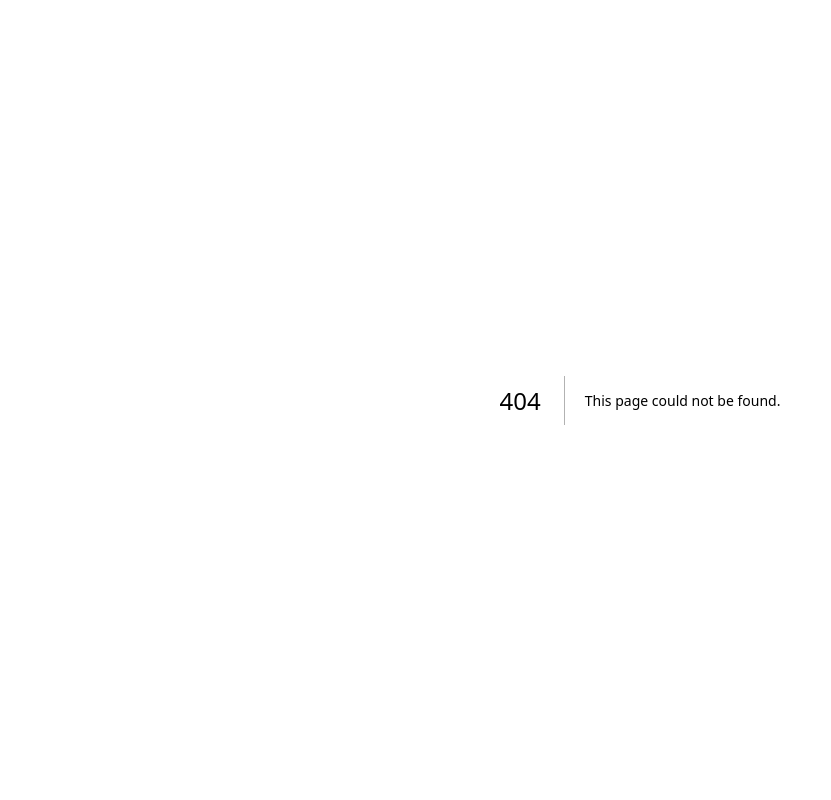
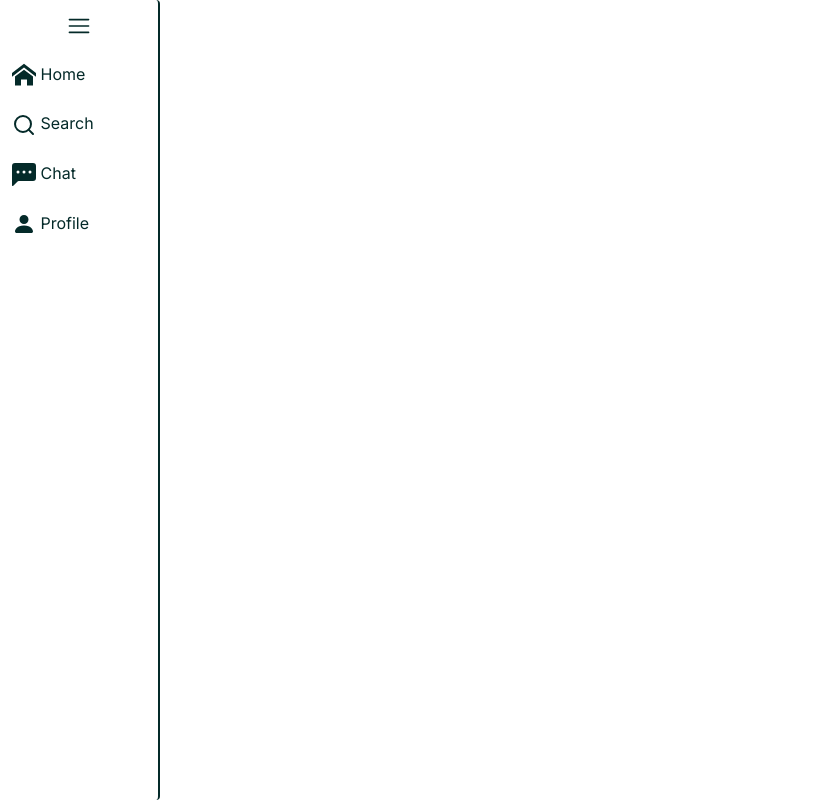
Before and after one commit to bogdanws/skillbridge, a Next.js app: page /dashboard in a window 1280 px wide. Before the commit this address had no page. Shown: the whole page, without its empty margins (0-831 px from the left). Built offline with nearby package versions, Linux system fonts and the light colour scheme.

Commit message:
Begin work on dashboard drawer

```diff
--- /dev/null
+++ b/app/dashboard/layout.tsx
@@ -0,0 +1,8 @@
+import Drawer from "@/components/drawer/Drawer";
+
+export default function DashboardLayout({children}: {children: React.ReactNode}) {
+    return <>
+        <Drawer/>
+        {children}
+    </>
+}
--- /dev/null
+++ b/app/dashboard/page.tsx
@@ -0,0 +1,5 @@
+export default function Dashboard() {
+    return <>
+
+    </>
+}
--- a/components/drawer/Button.tsx
+++ b/components/drawer/Button.tsx
@@ -1,3 +1,3 @@
-export default function Button({children, label}: {children: string | React.ReactElement, label?: string}) {
-    return <button className={'hover:bg-gray p-3'} aria-label={label}>{children}</button>;
+export default function Button({children, label}: {children:React.ReactNode, label?: string}) {
+    return <button className={'hover:bg-gray text-primary-950 p-3'} aria-label={label}>{children}</button>;
 }
--- a/components/drawer/Drawer.tsx
+++ b/components/drawer/Drawer.tsx
@@ -1,16 +1,21 @@
+'use client';
 import Button from "@/components/drawer/Button";
 import {RxHamburgerMenu} from "react-icons/rx";
+import {ImHome} from "react-icons/im";
 import {FiSearch} from "react-icons/fi";
-import {BsPersonCircle} from "react-icons/bs";
+import {BsChatLeftDotsFill, BsFillPersonFill} from "react-icons/bs";
 
 export default function Drawer() {
     return <>
-        <div className={'h-12'}/>
-        <div className={'h-12 w-full z-10 fixed top-0 flex flex-row justify-between items-center border-b border-grey bg-white'}>
+        <div className={'w-40'}/>
+        <div
+            className={'w-40 h-full z-10 fixed left-0 flex flex-col justify-start items-stretch border-r-2 border-primary-950 bg-white rounded'}>
             <Button label="Menu"><RxHamburgerMenu className={'w-[1.5em] h-[1.5em]'}/></Button>
-            <div>
-                <Button label="Search"><FiSearch className={'w-[1.5em] h-[1.5em]'}/></Button>
-                <Button label="Profile"><BsPersonCircle className={'w-[1.5em] h-[1.5em]'}/></Button>
+            <div className={'flex flex-col items-start'}>
+                <Button label="Home"><ImHome className={'w-[1.5em] h-[1.5em]'}/> Home</Button>
+                <Button label="Search"><FiSearch className={'w-[1.5em] h-[1.5em]'}/> Search</Button>
+                <Button label="Chat"><BsChatLeftDotsFill className={'w-[1.5em] h-[1.5em]'}/> Chat</Button>
+                <Button label="Profile"><BsFillPersonFill className={'w-[1.5em] h-[1.5em]'}/> Profile</Button>
             </div>
         </div>
     </>
```
